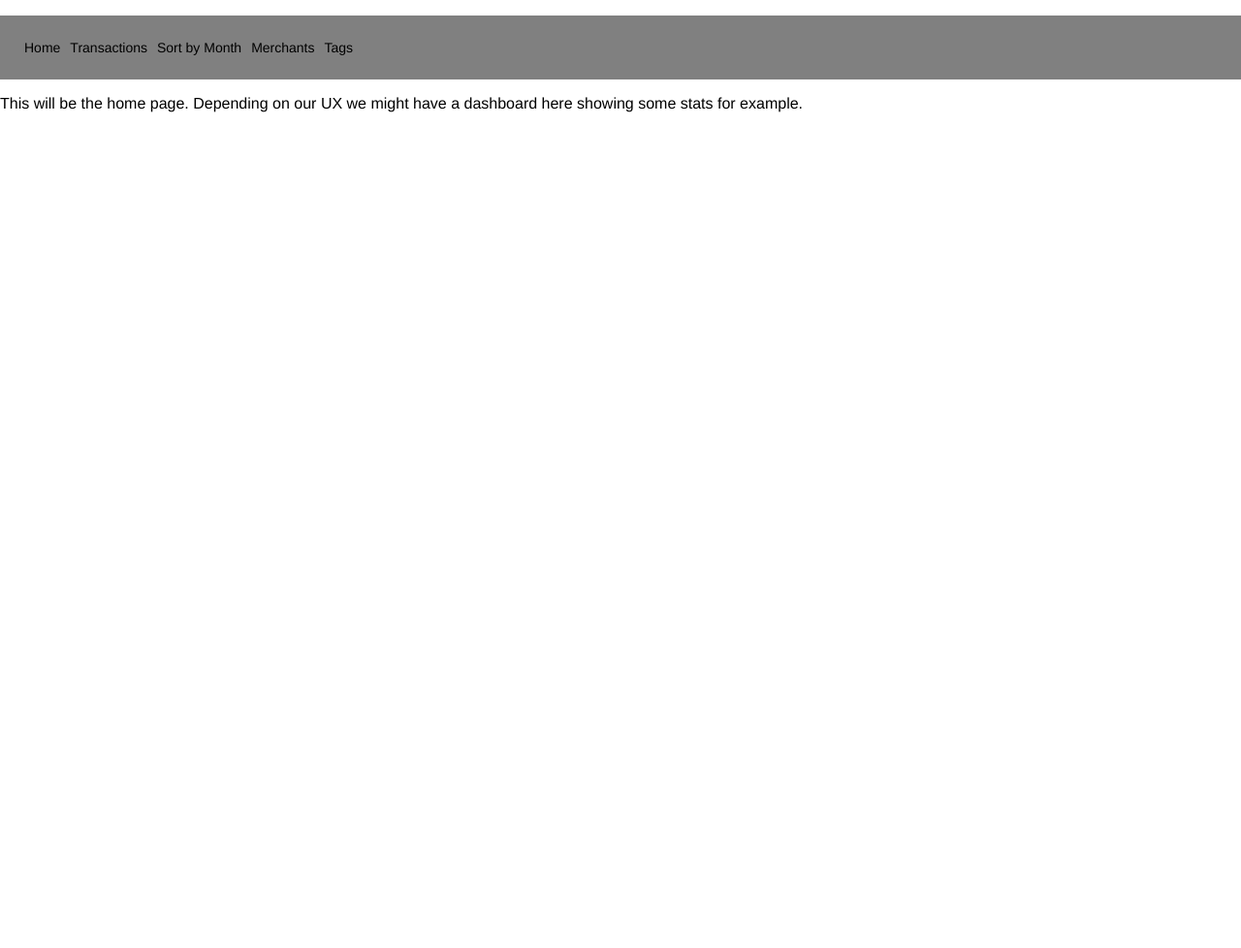
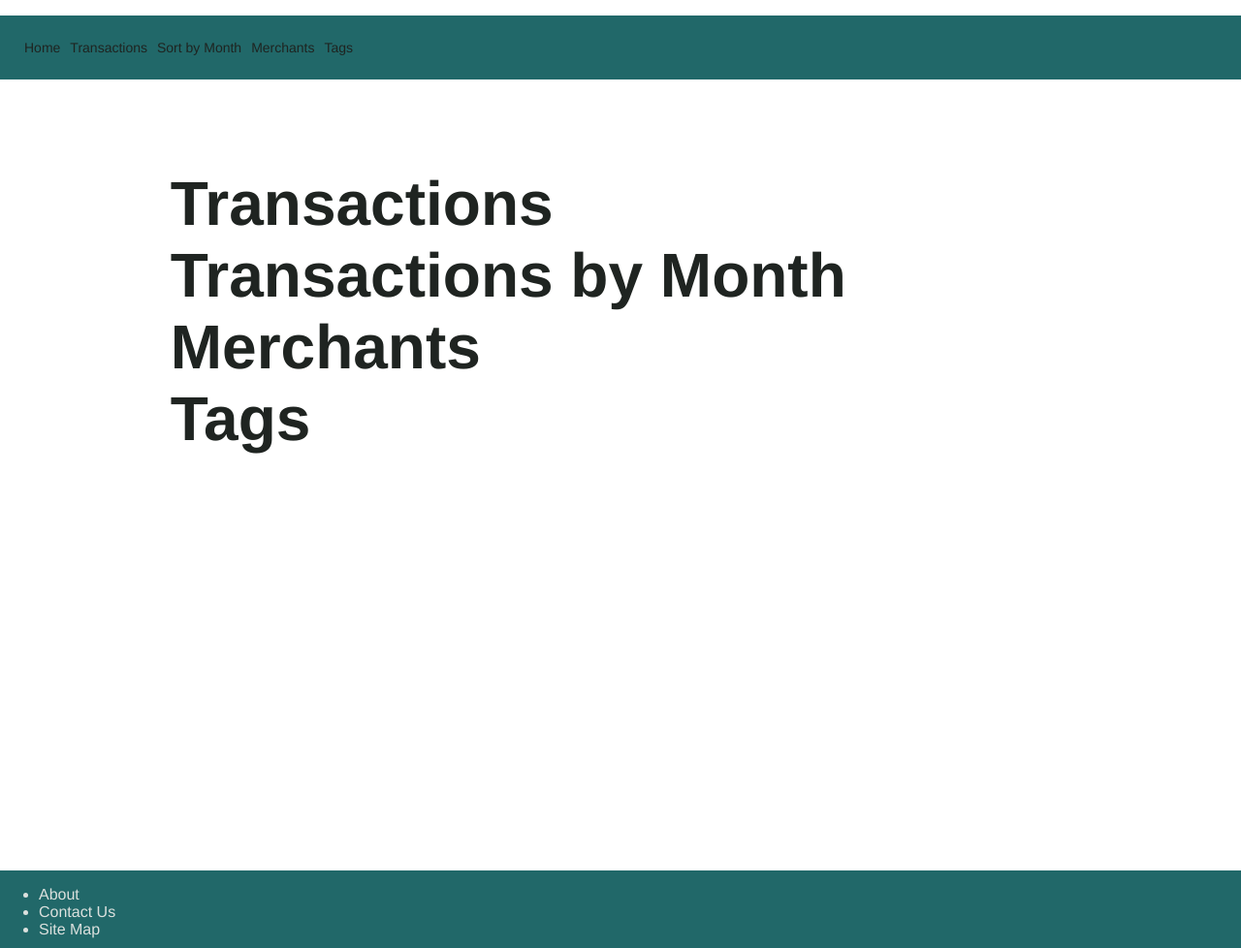
Before and after one commit to iain2/Spending_Tracker, a Flask app: page / in a window 1280 px wide. Shown: the whole page at 97% size. Before the commit the page ends 116 px from the top, so only its background shows below. Run offline with Flask 2, Linux system fonts and the light colour scheme.

Commit message:
styling, home page and footer

```diff
--- a/static/style.css
+++ b/static/style.css
@@ -8,6 +8,7 @@ body {
 
 .container {
     display: grid;
+    min-height: 100vh;
     grid-template-areas:
 
         'left  middle middle right'
@@ -34,8 +35,9 @@ body {
 .menu {
     display: flex;
     padding: 25px;
-    background-color: gray;
-    color: white;
+    border: 0%;
+    background-color: #216869;
+    color: #DCE1DE;
 }
 
 .menu li a {
@@ -43,33 +45,35 @@ body {
 }
 
 .menu li a:visited {
-    color: white;
+    color: #DCE1DE;
 }
 
 .menu li {
     padding-right: 10px;
     list-style: none;
-    color: white;
+    color: #DCE1DE;
     font-family: "Helvetica", arial, sans-serif;
     font-size: 14px;
 }
 
 .transaction {
-    border: 1px solid #ccc;
-    width: 300px;
+    border: 1px solid #1F2421;
+    width: 400px;
     min-height: 50px;
     padding: 10px;
-
+    font-size: large;
     line-height: 18px;
     margin-bottom: 10px;
 }
 
 .amount {
     font-weight: bold;
-
+    font-size: x-large;
+    color: #1F2421;
     display: flex;
     justify-content: flex-end;
     align-items: center;
+    font-size: x-large;
 }
 
 */ .tag {
@@ -86,6 +90,7 @@ body {
     color: gray;
     font-size: smaller;
 
+
 }
 
 body>div>aside>form {
@@ -95,12 +100,12 @@ body>div>aside>form {
 
 a:link {
     text-decoration: none;
-    color: black;
+    color: #1F2421;
 }
 
 a:visited {
     text-decoration: none;
-    color: black;
+    color: #1F2421;
 }
 
 a:hover {
@@ -115,3 +120,25 @@ a:active {
     color: #8899A6;
     font-size: smaller;
 }
+
+.footer {
+    position: relative;
+    left: 0;
+    bottom: 0;
+    width: 100%;
+    height: 5rem;
+    background-color: #216869;
+    display: flex;
+    color: #DCE1DE;
+    text-align: left;
+    align-items: flex-start;
+    justify-content: space-between;
+}
+
+.home {
+    display: flex;
+    list-style: none;
+    flex-direction: column;
+    grid-area: middle;
+    font-size: xx-large;
+}
--- a/templates/base.html
+++ b/templates/base.html
@@ -30,4 +30,15 @@
     </div>
 </body>
 
+<footer>
+    <div class="footer">
+        <ul>
+            <li>About</li>
+            <li>Contact Us</li>
+            <li>Site Map</li>
+
+        </ul>
+    </div>
+</footer>
+
 </html>
--- a/templates/index.html
+++ b/templates/index.html
@@ -1,6 +1,14 @@
 {% extends "base.html" %}
 {% block content %}
 
-This will be the home page. Depending on our UX we might have a dashboard here showing some stats for example.
+<ul class="home">
+    <h1>
+        <li><a href="/transactions">Transactions</a></li>
+        <li><a href="/transactions/month">Transactions by Month</a></li>
+        <li><a href="/merchants">Merchants</a></li>
+        <li><a href="/tags">Tags</a></li>
+    </h1>
+
+</ul>
 
 {% endblock %}
```
Also changed, not shown: db/spending_manager.db.
